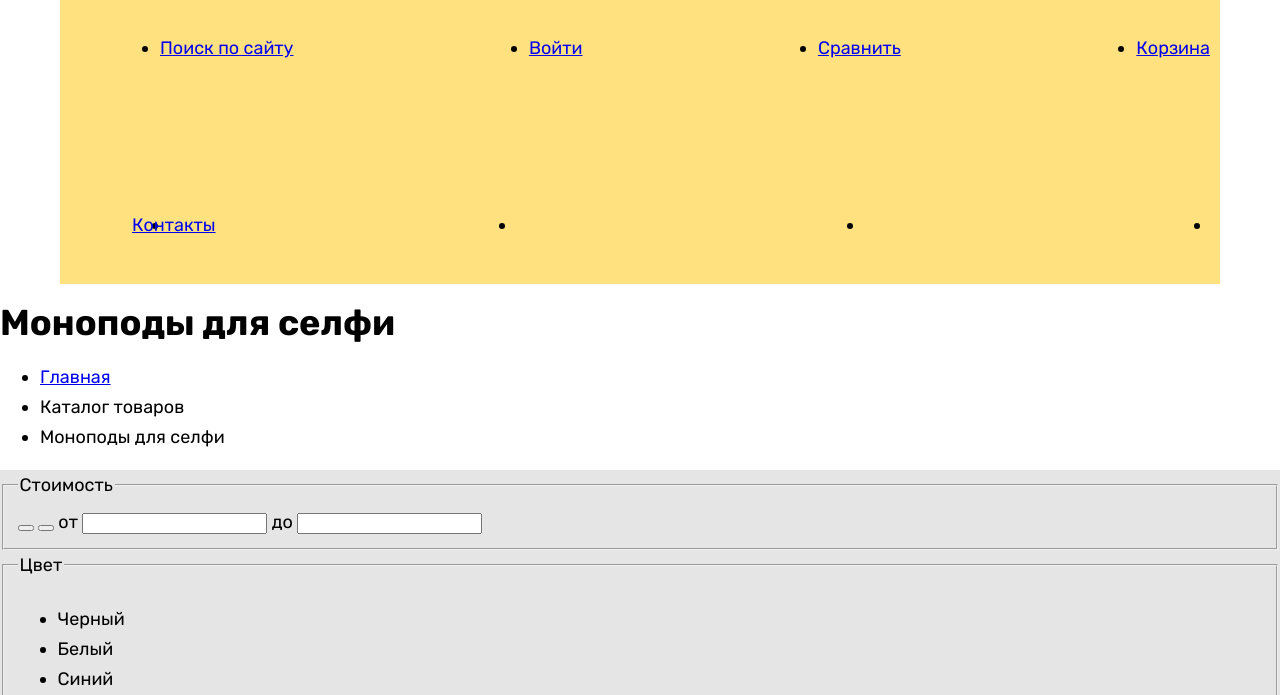
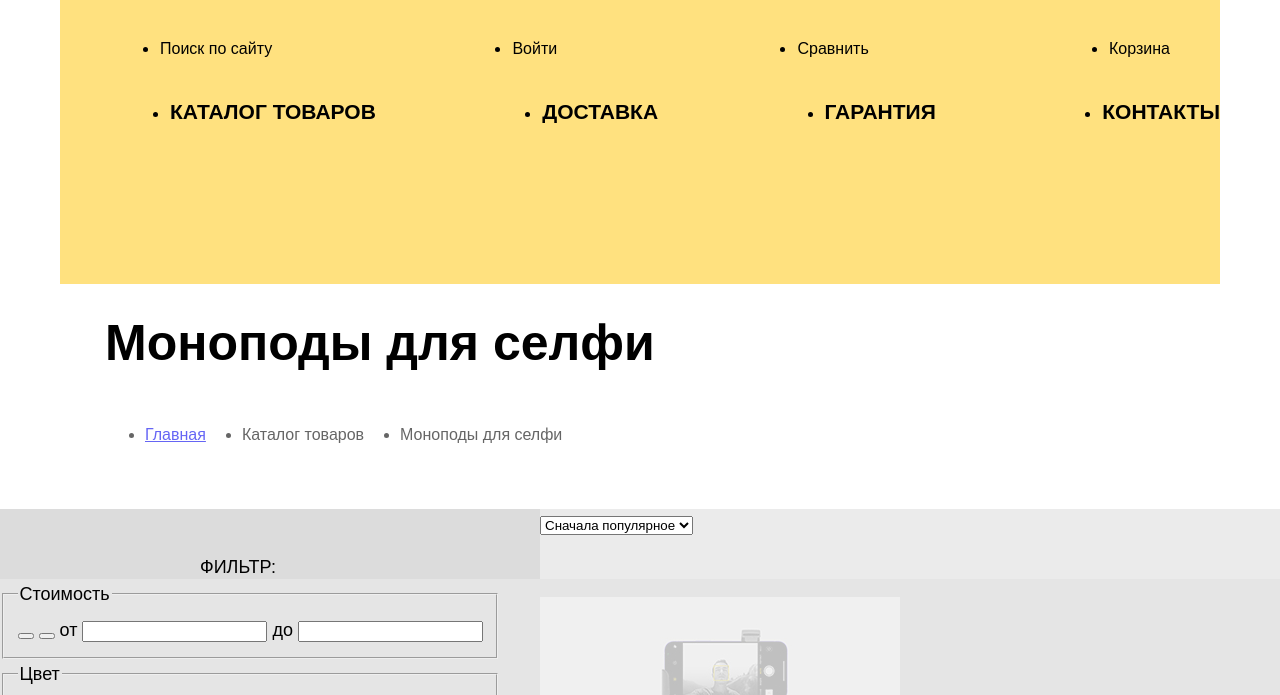
Before and after one commit to MaxMad446/1789463-device-32, a plain HTML site: page catalog.html in a window 1280 px wide. Shown: the part 56-751 px from the top of the page. Drawn offline with Linux system fonts and the light colour scheme; a web font is replaced by a local one.

Commit message:
flex каталог
Исправил главную страницу.
Частично зафлексил каталог

```diff
--- a/catalog.html
+++ b/catalog.html
@@ -6,45 +6,48 @@
     <meta name='viewport' content='width=device-width, initial-scale=1.0'>
     <title>Document</title>
     <link rel="stylesheet" href="styles/styles.css">
+
 </head>
 <body>
     <!-- HEADER -->
 
     <header class='page-header'>
       <nav class='main-navigation'>
+
         <a class='navigation-logo' href='index.html'>
-                <img class='page-header-logo' alt='DEVICE' src='img/device_logo.svg' width='145' height='36px'>
+          <img class='navigation-logo-header' alt='DEVICE логотип' src='img/device_logo.svg' width='145' height='36'>
         </a>
+
         <ul class='nav-list navigation-user'>
           <li>
-              <a href='#'>Поиск по сайту</a>
+            <a class='nav-list-user' href='#'>Поиск по сайту</a>
           </li>
           <li>
-              <a href='#'>Войти</a>
+            <a class='nav-list-user' href='#'>Войти</a>
           </li>
           <li>
-              <a href='#'>Сравнить</a>
+            <a class='nav-list-user' href='#'>Сравнить</a>
           </li>
           <li>
-              <a href='#'>Корзина</a>
+            <a class='nav-list-user' href='#'>Корзина</a>
           </li>
         </ul><!-- nav-list navigation-user end -->
 
         <ul class='navigation-list'>
           <li class='navigation-item'>
-              <a class='navigation-list' href='catalog.html'>Каталог товаров</a>
+            <a class='navigation-link' href='catalog.html'>Каталог товаров</a>
           </li>
 
           <li class='navigation-item'>
-              <a class='navigation-list' href='#'>Доставка</a>
+            <a class='navigation-link' href='#'>Доставка</a>
           </li>
 
           <li class='navigation-item'>
-              <a class='navigation-list' href='#'>Гарантия</a>
+            <a class='navigation-link' href='#'>Гарантия</a>
           </li>
 
           <li class='navigation-item'>
-              <a class='navigation-list' href='#'>Контакты</a>
+            <a class='navigation-link' href='#'>Контакты</a>
           </li>
         </ul><!-- navigation-list end-->
       </nav>
@@ -71,6 +74,38 @@
 
         <section class='catalog-product'>
           <h2 class='visually-hidden'>Список товаров с фильтрами</h2>
+
+          <div class='filter-sort'>
+              <div class='filter-sort-text'>
+                <p>ФИЛЬТР: </p>
+              </div>
+
+              <div class='filter-sort-sorting'>
+                <form class='sorting-type'>
+                  <label class='visually-hidden' for='sorting'>
+                      Сортировка
+                  </label>
+                  <select class='select-control' id='sorting' name='sorting'>
+                      <option value='popular'>Сначала популярное</option>
+                      <option value='cheap'>Сначала дешевое</option>
+                      <option value='expensive'>Сначала дорогое</option>
+                  </select>
+                  <button class='visually-hidden' type='submit'>
+                      Отсортировать продукты
+                  </button>
+                </form>
+                <a href='#' class='button button-light'>
+                    <span class='visually-hidden'>Стрелка вверх</span>
+                </a>
+                <a href='#' class='button button-light'>
+                    <span class='visually-hidden'>Стрелка вниз</span>
+                </a>
+              </div>
+          </div>
+
+
+
+          <div class='catalog-product-filter'>
                     <form class='catalog-filter' action='https://echo.htmlacademy.ru/' method='GET'>
                         <fieldset class='catalog-filter-group'>
 
@@ -152,26 +187,8 @@
                         <button class='button' type='submit'>Показать</button>
                     </form>
 
-            <form class='sorting-type'>
-                <label class='visually-hidden' for='sorting'>
-                    Сортировка
-                </label>
-                <select class='select-control' id='sorting' name='sorting'>
-                    <option value='popular'>Сначала популярное</option>
-                    <option value='cheap'>Сначала дешевое</option>
-                    <option value='expensive'>Сначала дорогое</option>
-                </select>
-                <button class='visually-hidden' type='submit'>
-                    Отсортировать продукты
-                </button>
-            </form>
 
-            <a href='#' class='button button-light'>
-                <span class='visually-hidden'>Стрелка вверх</span>
-            </a>
-            <a href='#' class='button button-light'>
-                <span class='visually-hidden'>Стрелка вниз</span>
-            </a>
+          <div class='product-all'>
             <ul class='product-list'>
                 <li class='product-card'>
                     <a class='product-card-link' href='product.html'>
@@ -200,6 +217,11 @@
                     <b class='product-card-price'>4 900 ₽</b>
                 </li>
             </ul>
+          </div>
+        </div>  <!-- end .catalog-product-filter -->
+
+
+
 
             <button class='button pagination-show-more' type='button'>Загрузить ещё</button>
 
@@ -236,14 +258,24 @@
 
       <!-- FOOTER -->
     <footer>
-        <img class='logo' src='img/device_footer.svg' alt='DEVICE' width='145px' height='36px'>
-        <P>Доставка</p>
+      <img class='footer-logo' src='img/device_footer.svg' alt='DEVICE логотип' width='145' height='36'>
+
+      <div class='footer-container'>
+
+        <address class='contacts-address'>
+          <p class='contacts-address-text'>Санкт-Петербург, набережная реки Карповки, 5, литера П.</p>
+        </address>
+
+        <div class='footer-sub'>
+            <p>Доставка</p>
             <p>Гарантия</p>
             <p>Контакты</p>
-        <address class='contacts-address'>
-          <p class='contacts-address-text'>Санкт-Петербург, набережная реки Карповки, 5, литера П.</p>
+        </div>
+
+        <div class='contacts-smart'>
           <a class='contacts-phone' href='tel:78128121212'>+7 (812) 812-12-12</a>
-        </address>
+        </div>
+      </div>
 
       <section class='footer-social'>
         <ul class='footer-social-list'>
@@ -263,9 +295,11 @@
             </a>
           </li>
         </ul>
-          <a class='htmlacademy-link' href='https://htmlacademy.ru/'>.html academy</a>
       </section>
 
+      <a class='htmlacademy-link' href='https://htmlacademy.ru/'>.html academy</a>
+
     </footer>
+
 </body>
 </html>
--- a/styles/styles.css
+++ b/styles/styles.css
@@ -2,7 +2,7 @@
     font-family: 'Rubik';
     font-style: normal;
     font-weight: 400;
-    src: url('/fonts/rubik/rubik-400.woff2') format('woff2');
+    src: url('fonts/rubik/rubik-400.woff2') format('woff2');
     font-display: swap;
 }
 
@@ -10,14 +10,14 @@
     font-family: 'Rubik';
     font-style: normal;
     font-weight: 700;
-    src: url('/fonts/rubik/rubik-700.woff2') format('woff2');
+    src: url('fonts/rubik/rubik-700.woff2') format('woff2');
 }
 
 @font-face {
     font-family: 'Rubik';
     font-style: normal;
     font-weight: 800;
-    src: url('/fonts/rubik/rubik-800.woff2') format('woff2');
+    src: url('fonts/rubik/rubik-800.woff2') format('woff2');
 }
 
 
@@ -26,7 +26,7 @@
     font-family: 'Raleway';
     font-style: normal;
     font-weight: 800;
-    src: url('/fonts/raleway/raleway-800.woff2') format('woff2');
+    src: url('fonts/raleway/raleway-800.woff2') format('woff2');
 }
 
 html {
@@ -157,7 +157,74 @@ body {
     display: flex;
     flex-direction: column;
 }
+
+.inner-header {
+    width: 1070px;
+    margin-left: auto;
+    margin-right: auto;
+}
+
+.inner-header-title {
+    width: 700px;
+    height: 60px;
+    padding-bottom: 14px;
+
+    font-family: 'Raleway', sans-serif;
+    font-style: normal;
+    font-weight: 800;
+    font-size: 50px;
+    line-height: 50px;
+}
+
+.breadcrumbs {
+    display: flex;
+
+    font-family: 'Rubik', sans-serif;
+    font-style: normal;
+    font-weight: 400;
+    font-size: 16px;
+    line-height: 19px;
+
+    color: #000000;
+    opacity: 0.6;
+}
+
+.breadcrumbs-item {
+    margin-right: 36px;
+    margin-bottom: 49px;
+}
+
 /* CATALOG */
+.filter-sort {
+    display: flex;
+    background-color: #DCDCDC;
+    height: 70px;
+}
+
+.filter-sort-text {
+    margin: 25px 32px 25px 200px;
+}
+
+.filter-sort-text p{
+    width: 236px;
+    height: 20px;
+}
+
+.filter-sort-sorting {
+    width: 972px;
+    height: 70px;
+    margin-left: 72px;
+    background-color:#EBEBEB;
+}
+
+.catalog-product-filter {
+    display: flex;
+}
+
+.product-all {
+    display: flex;
+    flex-wrap: wrap;
+}
 
 
 .catalog-device {
```
Lines whose indentation alone changed are shown as unchanged.
